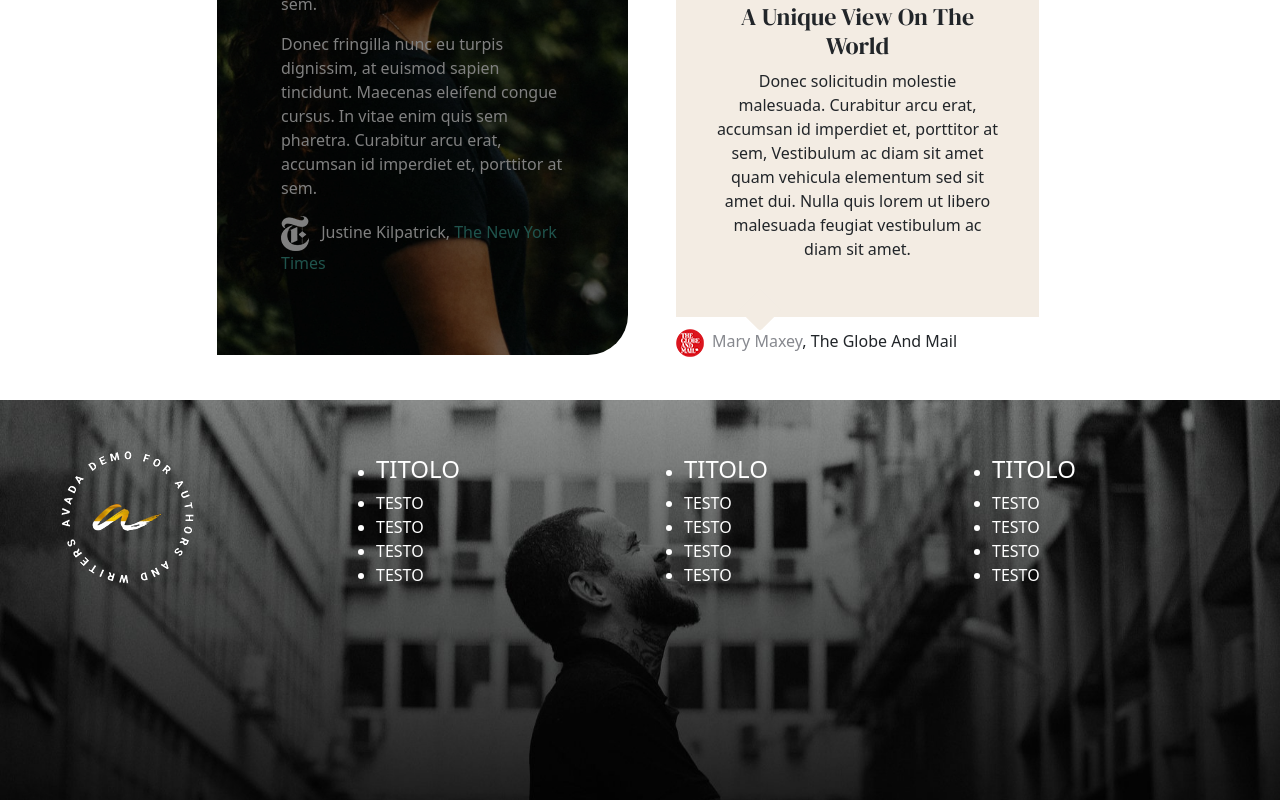
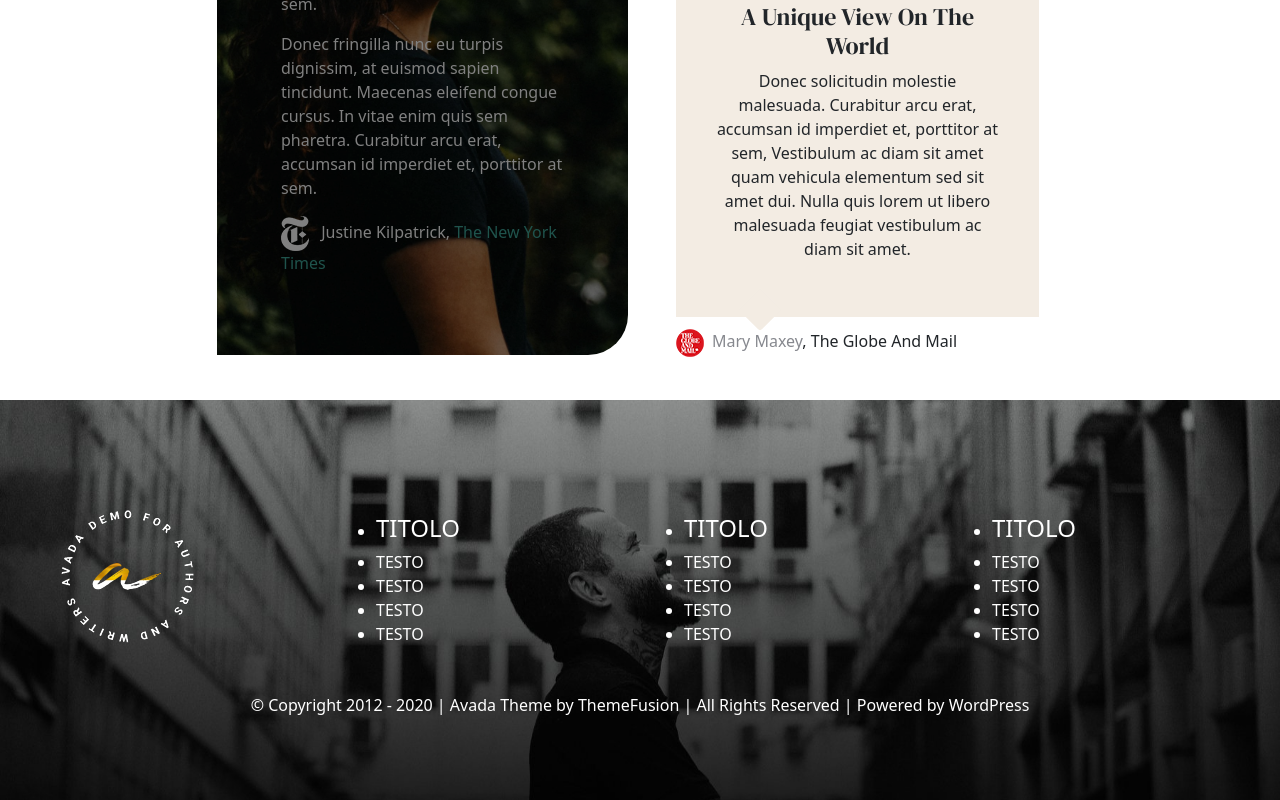
Before and after one commit to Riki420/proj-html-vuejs, a Vue app: page / in a window 1280 px wide. Shown: the part 2039-2839 px from the top of the page. Built offline with nearby package versions, Linux system fonts and the light colour scheme; a web font is replaced by a local one.

Commit message:
center footer content + add copy

```diff
--- a/src/components/Footer.vue
+++ b/src/components/Footer.vue
@@ -1,6 +1,7 @@
 <template>
-  <div class="container-fluid bg-foot mt-4">
-    <div class="row p-4 justify-content-center align-items-center">
+  <div class="container-fluid bg-foot mt-4 d-flex align-items-center">
+    <div class="row p-4 justify-content-center flex-grow-1 align-items-center">
+      <!--LOGO FOOTER-->
       <div class="col">
         <figure>
           <img
@@ -10,6 +11,7 @@
           />
         </figure>
       </div>
+      <!--FIRST UL-->
       <div class="col">
         <ul class="text-white">
           <li><h4>TITOLO</h4></li>
@@ -19,6 +21,7 @@
           <li>TESTO</li>
         </ul>
       </div>
+      <!--SECOND UL-->
       <div class="col">
         <ul class="text-white">
           <li><h4>TITOLO</h4></li>
@@ -28,6 +31,7 @@
           <li>TESTO</li>
         </ul>
       </div>
+      <!--THIRD UL-->
       <div class="col">
         <ul class="text-white">
           <li><h4>TITOLO</h4></li>
@@ -36,6 +40,10 @@
           <li>TESTO</li>
           <li>TESTO</li>
         </ul>
+      </div>
+      <div class="col-12 text-center text-white">
+        &copy; Copyright 2012 - 2020 | Avada Theme by ThemeFusion | All Rights
+        Reserved | Powered by WordPress
       </div>
     </div>
   </div>
```
Also changed, not shown: 5 other files (tests, documents, lock files or other folders).
